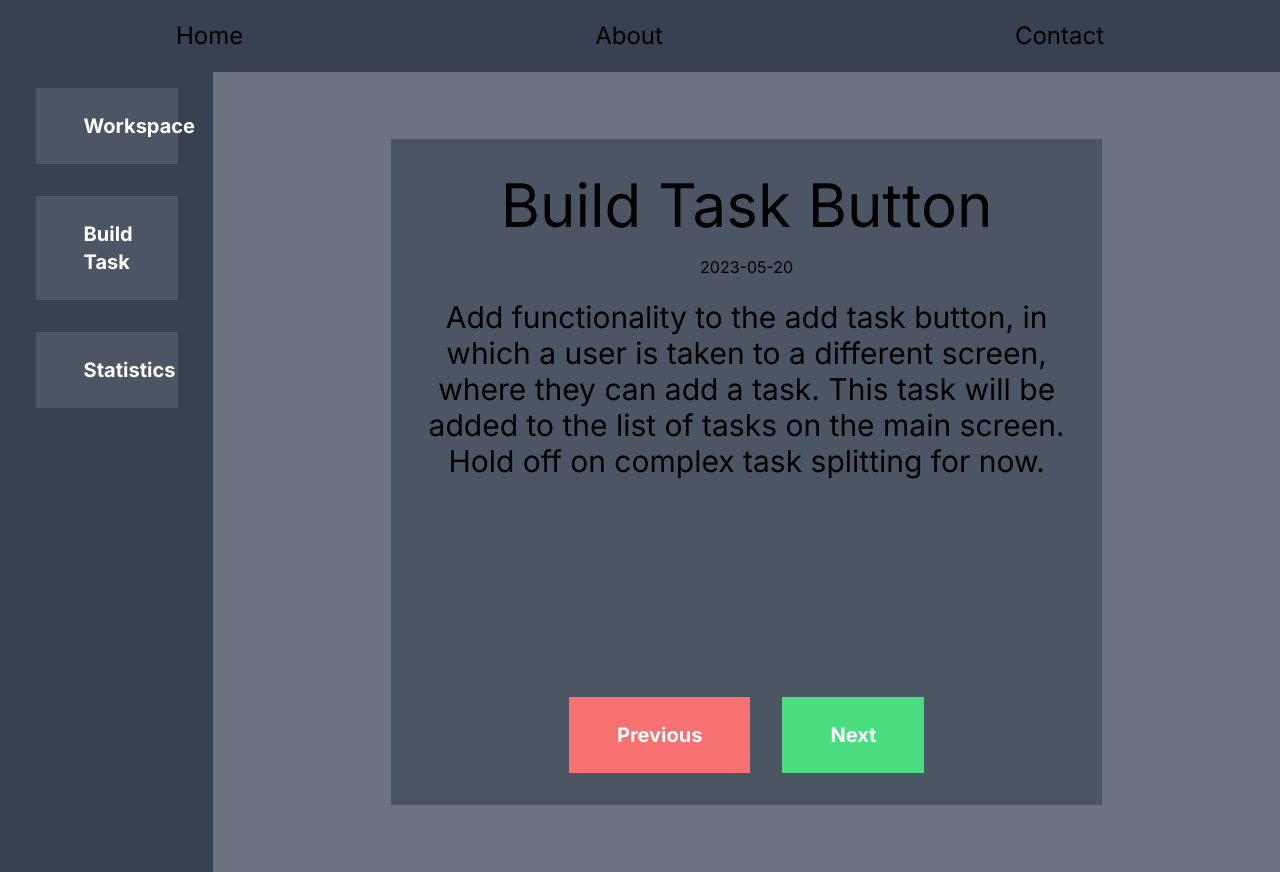
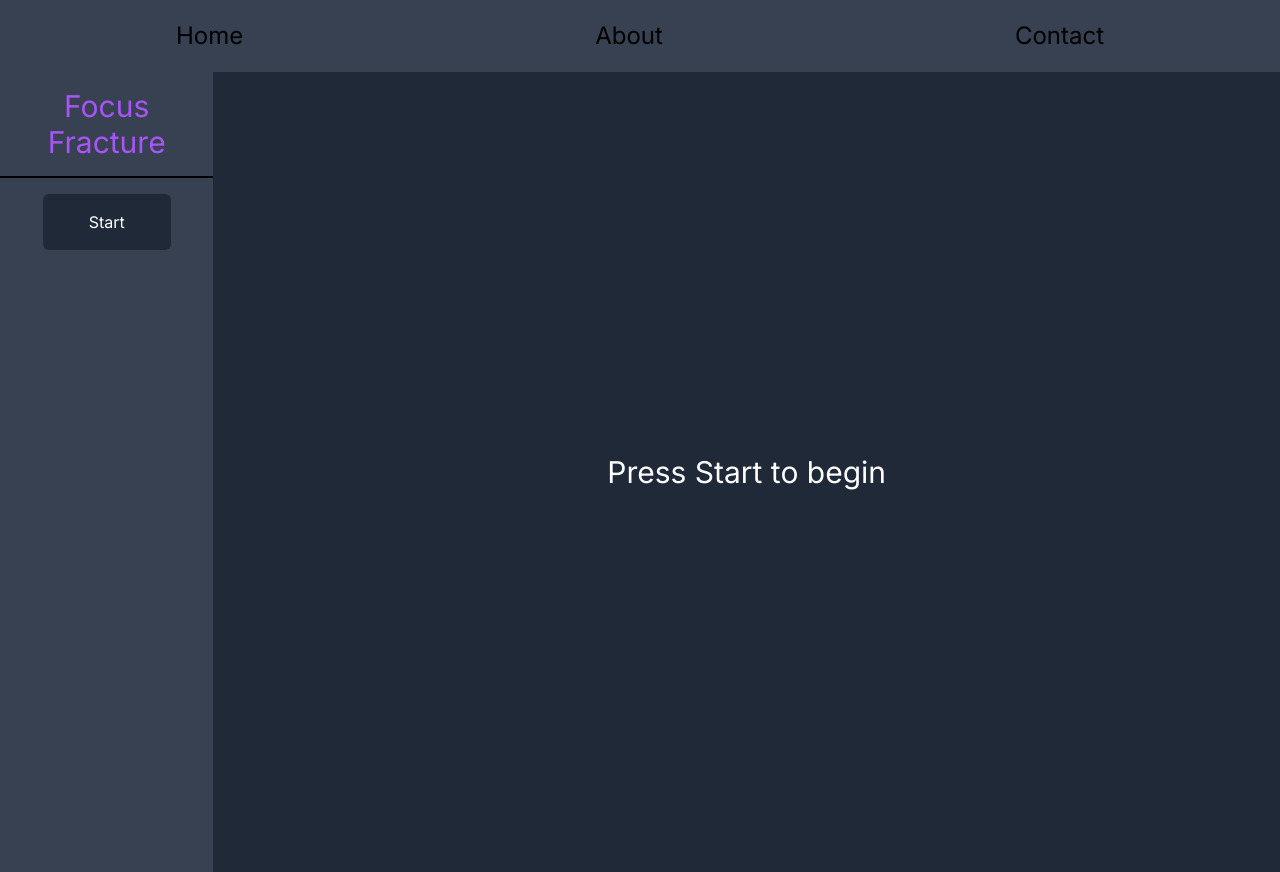
Before and after one commit to levyjonathan31/focus-fracture, a Next.js app: page / in a window 1280 px wide. Built offline with nearby package versions, Linux system fonts and the light colour scheme.

Commit message:
task page overhaul

```diff
--- /dev/null
+++ b/app/content.tsx
@@ -0,0 +1,11 @@
+import React, { FC } from "react";
+const Content: FC = () => {
+  return (
+    <div className="flex w-5/6 items-center justify-center bg-gray-800">
+      <h1 className="p-4 text-center text-3xl text-white">
+        Press Start to begin
+      </h1>
+    </div>
+  );
+};
+export default Content;
--- a/app/page.tsx
+++ b/app/page.tsx
@@ -1,10 +1,10 @@
 import Sidebar from "./sidebar";
-import Task from "./task";
+import Content from "./content";
 export default function Home() {
   return (
     <div className="flex">
       <Sidebar />
-      <Task />
+      <Content />
     </div>
   );
 }
--- a/app/sidebar.tsx
+++ b/app/sidebar.tsx
@@ -1,26 +1,14 @@
 import React, { FC } from "react";
-
-interface ButtonProps {
-  text: string;
-  addr: string;
-}
-const Button: FC<ButtonProps> = ({ text, addr }) => {
-  return (
-    <a
-      href={addr}
-      className="b-4 m-4 w-2/3 bg-gray-600 px-12 py-6 text-xl font-bold text-white"
-    >
-      {text}
-    </a>
-  );
-};
 
 const Sidebar: FC = () => {
   return (
     <div className="flex min-h-screen w-1/6 flex-col items-center bg-gray-700">
-      <Button text="Workspace" addr="/workspace" />
-      <Button text="Build Task" addr="/buildtask" />
-      <Button text="Statistics" addr="/stats" />
+      <h1 className="w-full border-b-2 border-black p-4 text-center text-3xl text-purple-500">
+        Focus Fracture
+      </h1>
+      <button className="m-4 w-3/5 rounded-md bg-gray-800 p-4 text-white">
+        Start
+      </button>
     </div>
   );
 };
```
